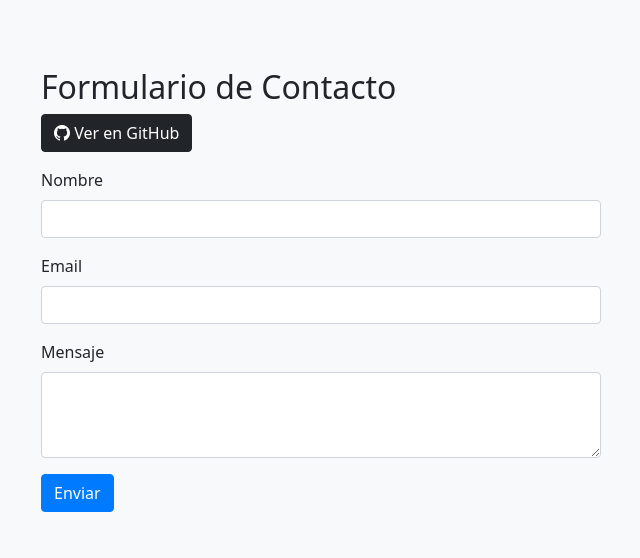
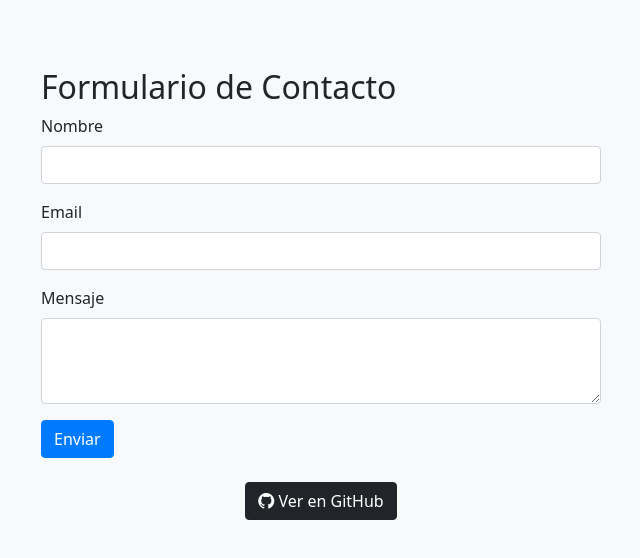
Before and after one commit to AlejandroQuintelaIA/ALEJANDRO, a website: page formulario-bootstrap/src/index.html in a window 1280 px wide. Shown: the whole page, without its empty margins (319-959 px from the left). Drawn offline with nearby package versions, Linux system fonts and the light colour scheme.

Commit message:
modificacion boton ver en github

```diff
--- a/formulario-bootstrap/src/index.html
+++ b/formulario-bootstrap/src/index.html
@@ -13,10 +13,6 @@
 <body>
     <div class="container mt-5">
         <h2>Formulario de Contacto</h2>
-        <!-- Añadimos el botón de GitHub -->
-        <a href="https://github.com/TU-USUARIO/TU-REPOSITORIO" class="btn btn-dark mb-3">
-            <i class="bi bi-github"></i> Ver en GitHub
-        </a>
 
         <form id="contactForm" class="needs-validation" novalidate>
             <div class="mb-3">
@@ -47,6 +43,13 @@
         <div class="alert alert-success mt-3 d-none" id="successMessage">
             Mensaje enviado correctamente
         </div>
+
+        <!-- Botón de GitHub centrado -->
+        <div class="text-center mt-4">
+            <a href="https://github.com/TU-USUARIO/TU-REPOSITORIO" class="btn btn-dark">
+                <i class="bi bi-github"></i> Ver en GitHub
+            </a>
+        </div>
     </div>
     <script src="js/validation.js"></script>
     <script src="https://cdn.jsdelivr.net/npm/bootstrap@5.1.3/dist/js/bootstrap.bundle.min.js"></script>
```
